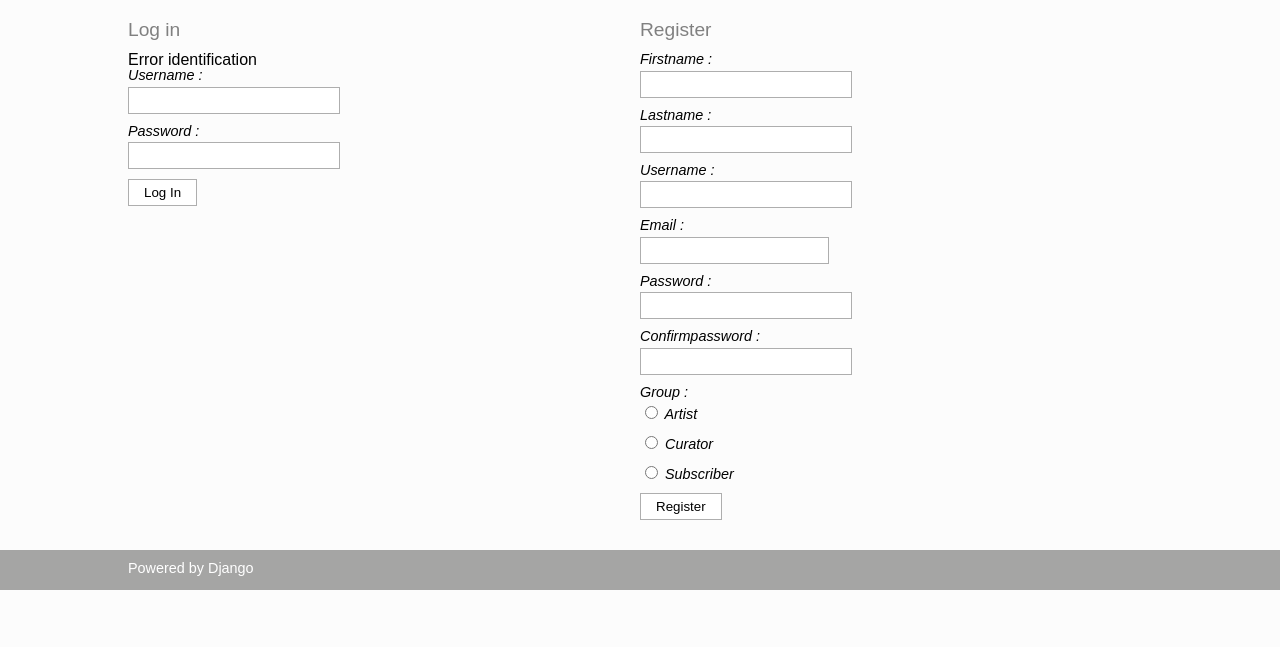
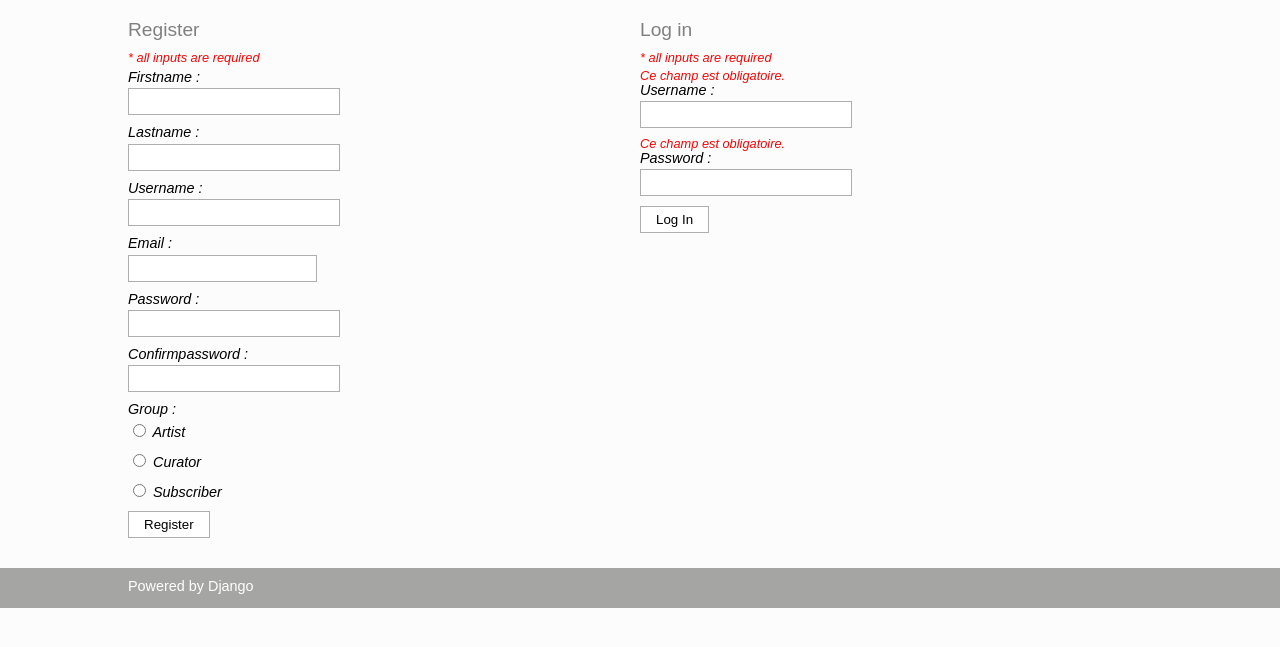
Before and after one commit to Elfhir/profilart, a Django app: page /authentification/login in a window 1280 px wide. Shown: the part 48-695 px from the top of the page. Run offline with Django 3.2, Linux system fonts and the light colour scheme.

Commit message:
form state

```diff
--- a/authentification/views.py
+++ b/authentification/views.py
@@ -32,7 +32,7 @@ def loginUser(request):
                 login(request, user)
                 return HttpResponseRedirect("/")
     #At least one condition is false
-    return render_to_response('form/authentification.html', {'logInState' : 'Error identification', 'logInForm' : logInForm, 'registerForm' : registerForm})
+    return render_to_response('form/authentification.html', {'logInForm' : form, 'registerForm' : registerForm})
 
 def registerUser(request):
     logInForm = LogInForm();
@@ -70,7 +70,7 @@ def registerUser(request):
                     login(request, user)
                     return HttpResponseRedirect("/"+user.username+"/build")
     #At least one condition is false
-    return render_to_response('form/authentification.html', {'registerState' : 'Error', 'logInForm' : logInForm, 'registerForm' : registerForm})
+    return render_to_response('form/authentification.html', {'logInForm' : logInForm, 'registerForm' : form})
 
 def editAccount(request, username):
     if userBackOfficePermission(request, username):
@@ -81,11 +81,14 @@ def editAccount(request, username):
                 requestPassword = request.POST['password']
                 requestConfirmPassword = request.POST['confirmPassword']
                 requestEmail = request.POST['email']
-                user = User.objects.get(username=username)
-                user.set_password(form.cleaned_data['password'])
-                user.email = requestEmail
-                user.save()
-                return HttpResponseRedirect("/"+username+"/build")
+                formState = "Error password"
+                if requestPassword == requestConfirmPassword:
+                    user = User.objects.get(username=username)
+                    user.set_password(form.cleaned_data['password'])
+                    user.email = requestEmail
+                    user.save()
+                    return HttpResponseRedirect("/"+username+"/build")
+            return render(request, 'form/editaccount.html', {'form' : form, 'formState' : formState})
         return render(request, 'form/editaccount.html', {'form' : editAccountForm})
     return HttpResponseRedirect("/")
 
--- a/public/static/css/screen.css
+++ b/public/static/css/screen.css
@@ -83,11 +83,36 @@ select{
 }
 .logInContent{
     width: 50%;
+    float: right;
+}
+.registerContent{
     float: left;
-    height: 500px;
 }
 .fontpicker-example{
     margin: 10px 0;
+}
+.errorlist li{
+    color: red;
+    font-size: 0.8em;
+    font-style: italic;
+}
+.form-information{
+    color: red;
+    font-style: italiccolor: red;
+    font-style: italic;
+    font-size: 0.8em;
+    margin-bottom: 5px;
+}
+.modify-picture-work{
+    width: 50%;
+    float: left;
+}
+.modify-picture-work img{
+    width: 267px;
+}
+.modify-information-work{
+    width: 50%;
+    float: right;
 }
 /****************************
  * Works
--- a/templates/form/addwork.html
+++ b/templates/form/addwork.html
@@ -1,7 +1,8 @@
 {% extends "layout/base.html" %}
 
 {% block content %}
-        {{ formState }}
+        <h2>Adding work item</h2>
+	<p class="form-information">* all inputs are required</p>
 	<form action="/{{ user.username }}/build/addwork/" enctype="multipart/form-data" method="post">
             {{ form.as_p }}
             <input type="submit" value="Add my work" />
--- a/templates/form/authentification.html
+++ b/templates/form/authentification.html
@@ -1,20 +1,21 @@
 {% extends "layout/base.html" %}
 
 {% block content %}
+    	<article class="registerContent">
+	    <h2>Register</h2>
+	    <p class="form-information">* all inputs are required</p>
+	    <form action="/authentification/register" method="post" class="registerForm">
+		{{ registerForm.as_p }}
+		<input type="submit" value="Register" />
+	    </form>
+	</article>
 	<article class="logInContent">
 	    <h2>Log in</h2>
-	    {{ logInState }}
+	    <p class="form-information">* all inputs are required</p>
 	    <form action="/authentification/login" method="post" class="logInForm">
 		{{ logInForm.as_p }}
 		<input type="submit" value="Log In" />
 	    </form>
 	</article>
-	<article class="registerContent">
-	    <h2>Register</h2>
-	    {{ registerState }}
-	    <form action="/authentification/register" method="post" class="registerForm">
-		{{ registerForm.as_p }}
-		<input type="submit" value="Register" />
-	    </form>
-	</article>
+	<div class="clear"></div>
 {% endblock content %}
--- a/templates/form/editaccount.html
+++ b/templates/form/editaccount.html
@@ -1,7 +1,8 @@
 {% extends "layout/base.html" %}
 
 {% block content %}
-        {{ formState }}
+        <p class="form-information">{{ formState }}</p>
+	<p class="form-information">* all inputs are required</p>
 	<form action="/{{ user.username }}/build/editaccount/" method="post">
             {{ form.as_p }}
             <input type="submit" value="Submit" />
--- a/work/views.py
+++ b/work/views.py
@@ -38,6 +38,7 @@ def addWork(request, username):
                     workType = WorkType(idType=value, idWork=work)
                     workType.save()
                 return HttpResponseRedirect("/"+username+"/build")
+            return render(request, 'form/addwork.html', {'form' : form})
         return render(request, 'form/addwork.html', {'form' : workForm})
     return HttpResponseRedirect("/")
 
@@ -68,6 +69,8 @@ def editWork(request, username, idWork):
                     workType = WorkType(idType=value, idWork=work)
                     workType.save()
                 return HttpResponseRedirect("/"+username+"/build/editwork/"+idWork)
+            return render(request, 'form/editwork.html', {'editMetaWorkForm' : form, 'editImageWorkForm' : editImageWorkForm,
+                                                      'work': work})
         return render(request, 'form/editwork.html', {'editMetaWorkForm' : editMetaWorkForm, 'editImageWorkForm' : editImageWorkForm,
                                                       'work': work})
     return HttpResponseRedirect("/")
@@ -84,7 +87,7 @@ def editImageWork(request, username, idWork):
                 work.imagepath = path
                 work.save()
                 return HttpResponseRedirect("/"+username+"/build/editwork/"+idWork)
-        return HttpResponseRedirect("/"+username+"/build")
+        return HttpResponseRedirect("/"+username+"/build/editwork/"+idWork)
     return HttpResponseRedirect("/")
 
 def deleteWork(request, username, idWork):
```
Also changed, not shown: templates/form/editwork.html (+11 -7 lines), 2 other files.
